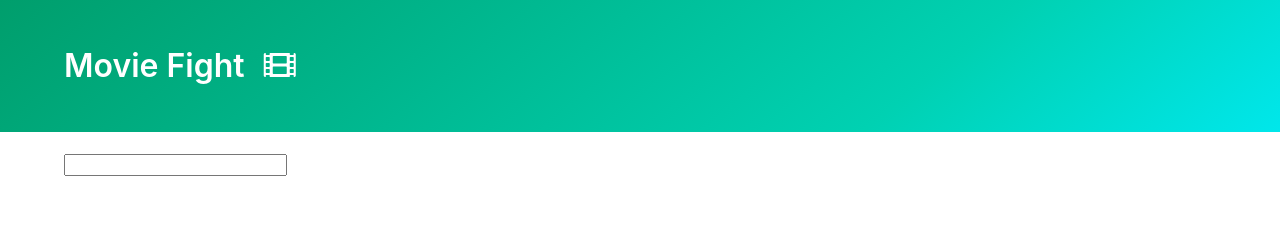
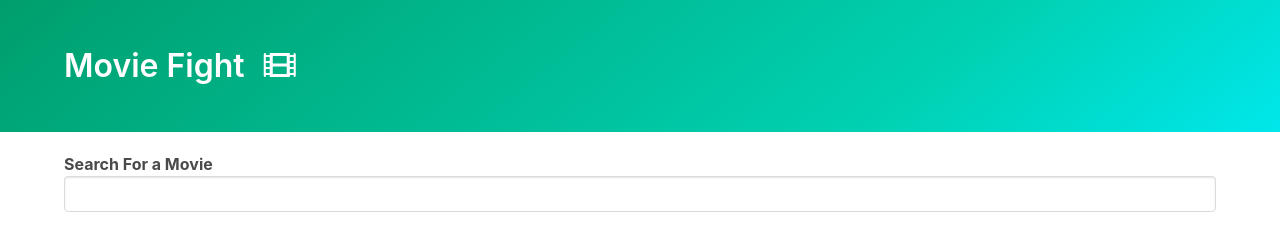
Before and after one commit to obasemola/Movie-battle, a plain HTML site: page index.html in a window 1280 px wide. Drawn offline with nearby package versions, Linux system fonts and the light colour scheme.

Commit message:
moved element code from html to js file

```diff
--- a/index.html
+++ b/index.html
@@ -26,7 +26,9 @@
       </div>
     </section>
     <div class="container">
-      <input type="text">
+      <div class="autocomplete">
+      </div>
+
       <div id="content"></div>
     </div>
     <script src="utils.js"></script>
--- a/index.js
+++ b/index.js
@@ -5,10 +5,27 @@ const fetchData = async (searchTerm) => {
             s: searchTerm
         }
     });
+
+    if (response.data.Error) {
+        return []
+    };
+
     return response.data.Search;
 };
 
+const root = document.querySelector(".autocomplete");
+root.innerHTML = `
+    <label><b>Search For a Movie</b></label>
+    <input class="input" />
+    <div class="dropdown">
+        <div class="dropdown-menu">
+            <div class="dropdown-content results"></div>
+        </div>
+    </div>
+`;
 const input = document.querySelector('input');
+const dropdown = document.querySelector('.dropdown');
+const resultsWrapper = document.querySelector('.results');
 
 const onInput = async (e) => {
     const movies = await fetchData(e.target.value);
```
